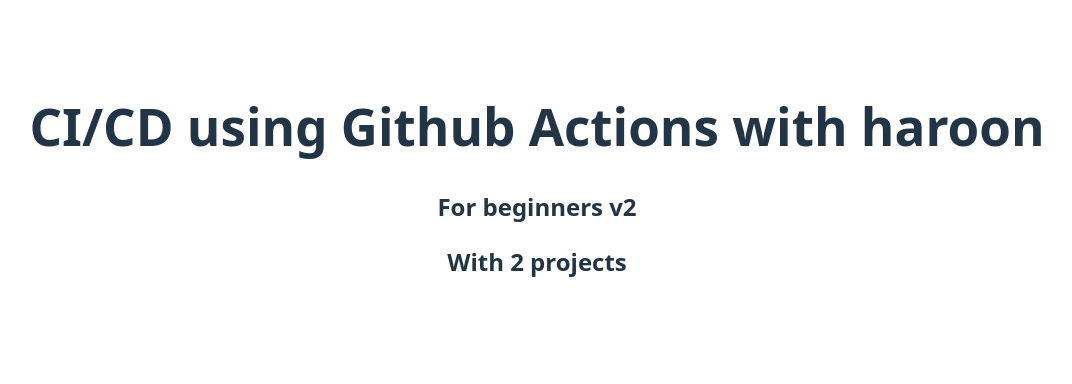
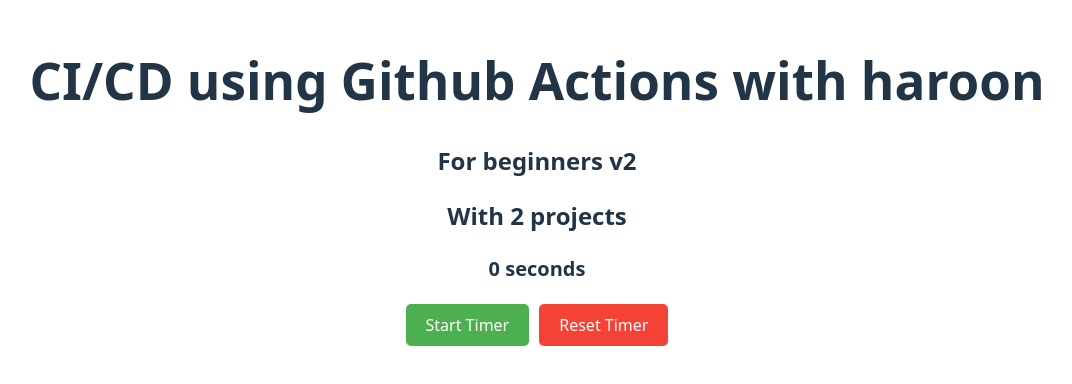
Before and after one commit to haroon-developerr/react-cicd-demo, a React (Vite) app: page / in a window 1280 px wide. Shown: the part 218-602 px from the top of the page, without its empty margins (103-1175 px from the left). Built offline with nearby package versions, Linux system fonts and the light colour scheme.

Commit message:
added timer to code

```diff
--- a/src/App.jsx
+++ b/src/App.jsx
@@ -1,14 +1,108 @@
-import './App.css'
-// this is app component
+import './App.css';
+import { useState, useEffect } from 'react';
+
 function App() {
+  const [time, setTime] = useState(0);
+  const [isRunning, setIsRunning] = useState(false);
+
+  // Load state from localStorage on mount
+  useEffect(() => {
+    const storedStart = localStorage.getItem('startTime');
+    const storedRunning = localStorage.getItem('isRunning');
+
+    if (storedRunning === 'true' && storedStart) {
+      const elapsed = Math.floor((Date.now() - parseInt(storedStart)) / 1000);
+      setTime(elapsed);
+      setIsRunning(true);
+    }
+  }, []);
+
+  // Timer logic
+  useEffect(() => {
+    let timer;
+    if (isRunning) {
+      timer = setInterval(() => {
+        setTime((prev) => prev + 1);
+      }, 1000);
+    }
+    return () => clearInterval(timer);
+  }, [isRunning]);
+
+  // Save state changes to localStorage
+  useEffect(() => {
+    if (isRunning) {
+      const alreadySet = localStorage.getItem('startTime');
+      if (!alreadySet) {
+        localStorage.setItem('startTime', Date.now().toString());
+      }
+      localStorage.setItem('isRunning', 'true');
+    } else {
+      localStorage.setItem('isRunning', 'false');
+    }
+  }, [isRunning]);
+
+  const formatTime = (seconds) => {
+    const days = Math.floor(seconds / (24 * 3600));
+    const hours = Math.floor((seconds % (24 * 3600)) / 3600);
+    const minutes = Math.floor((seconds % 3600) / 60);
+    const secs = seconds % 60;
+
+    return `${days > 0 ? `${days} day${days > 1 ? 's' : ''} ` : ''}${hours > 0 ? `${hours} hour${hours > 1 ? 's' : ''} ` : ''
+      }${minutes > 0 ? `${minutes} minute${minutes > 1 ? 's' : ''} ` : ''}${secs} second${secs !== 1 ? 's' : ''}`;
+  };
+
+  const handleStart = () => {
+    if (!isRunning) {
+      localStorage.setItem('startTime', Date.now().toString());
+      setTime(0);
+      setIsRunning(true);
+    }
+  };
+
+  const handleReset = () => {
+    setIsRunning(false);
+    setTime(0);
+    localStorage.removeItem('startTime');
+    localStorage.setItem('isRunning', 'false');
+  };
 
   return (
     <>
       <h1>CI/CD using Github Actions with haroon</h1>
       <h2>For beginners v2</h2>
       <h2>With 2 projects</h2>
+      <div style={{ marginTop: '20px', textAlign: 'center' }}>
+        <p style={{ fontSize: '20px', fontWeight: 'bold' }}>{formatTime(time)}</p>
+        <button
+          onClick={handleStart}
+          style={{
+            padding: '10px 20px',
+            marginRight: '10px',
+            backgroundColor: '#4CAF50',
+            color: 'white',
+            border: 'none',
+            borderRadius: '5px',
+            cursor: 'pointer',
+          }}
+        >
+          Start Timer
+        </button>
+        <button
+          onClick={handleReset}
+          style={{
+            padding: '10px 20px',
+            backgroundColor: '#f44336',
+            color: 'white',
+            border: 'none',
+            borderRadius: '5px',
+            cursor: 'pointer',
+          }}
+        >
+          Reset Timer
+        </button>
+      </div>
     </>
-  )
+  );
 }
 
-export default App
+export default App;
```
